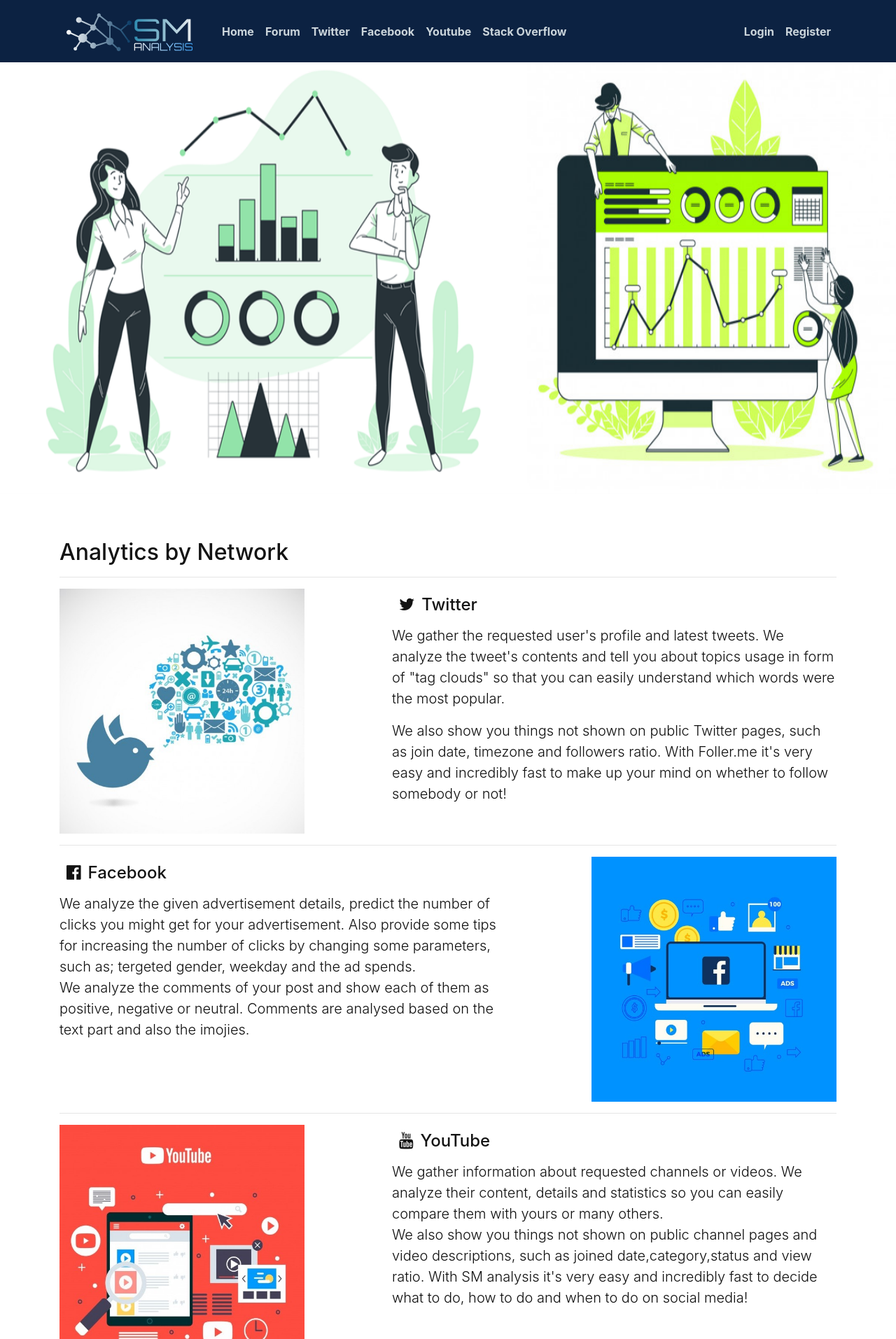
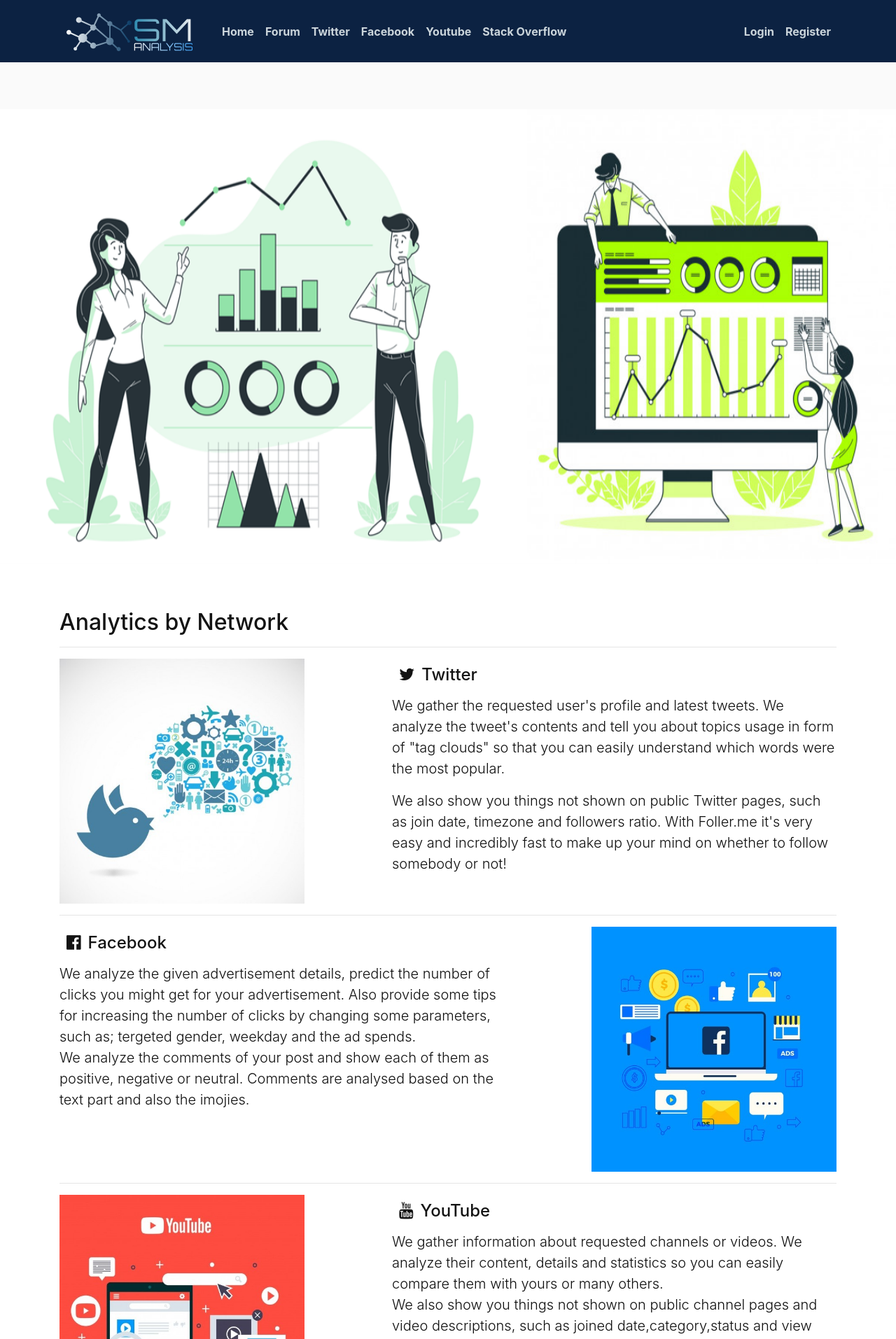
Before and after one commit to AshanMSilva/Social-Media-Analysis, a Flask app: page /home in a window 1280 px wide. Shown: the top 1913 px of the page at 70% size. Run offline with Flask 2, Linux system fonts and the light colour scheme; parts of the project's set-up code (start-up, migrations or seed data) failed here and were passed over; some libraries are stand-ins or nearby versions.

Commit message:
layout css modified

```diff
--- a/social_media_analysis/static/main.css
+++ b/social_media_analysis/static/main.css
@@ -5,7 +5,7 @@ body {
 }
 
 h1, h2, h3, h4, h6 {
-  color: #131313;
+  color: #131313 ;
 }
 
 .bg-steel {
--- a/social_media_analysis/templates/layout.html
+++ b/social_media_analysis/templates/layout.html
@@ -83,6 +83,7 @@
               {% endfor %}
             {% endif %}
           {% endwith %}
+          <div style="height: 50px;"></div>
           {% block content %}{% endblock %}
        <!--  </div>
         <div class="col-md-4">
```
